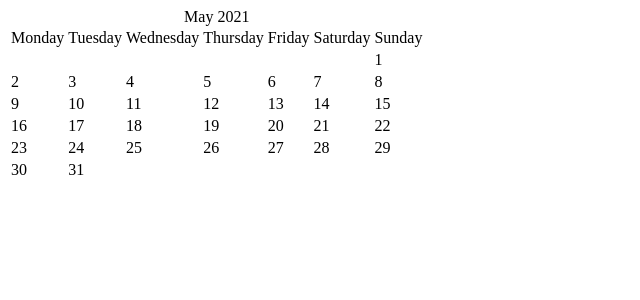
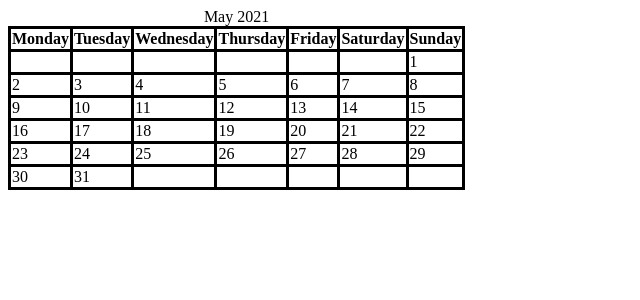
Before and after one commit to calvintanwj/Moments, a React (Create React App) app in the folder moments/: page / in a window 1280 px wide. Shown: the top 300 px of the page, without its empty margins (0-640 px from the left). Built offline with nearby package versions, Linux system fonts and the light colour scheme.

Commit message:
Add basic styling to calendar

```diff
--- /dev/null
+++ b/moments/src/Calendar.css
@@ -0,0 +1,9 @@
+table {
+  border: solid;
+  border-collapse: collapse;
+}
+
+th,
+td {
+  border: solid;
+}
--- a/moments/src/Calendar.js
+++ b/moments/src/Calendar.js
@@ -1,3 +1,5 @@
+import './Calendar.css';
+
 const dayNames = [
     "Monday",
     "Tuesday",
@@ -42,7 +44,7 @@ function WeekRow(props) {
 */
 function DayHeaderRow() {
     const days = dayNames.map((day) =>
-        <td>{day}</td>);
+        <th scope="col">{day}</th>);
 
     return (
         <tr>
```
